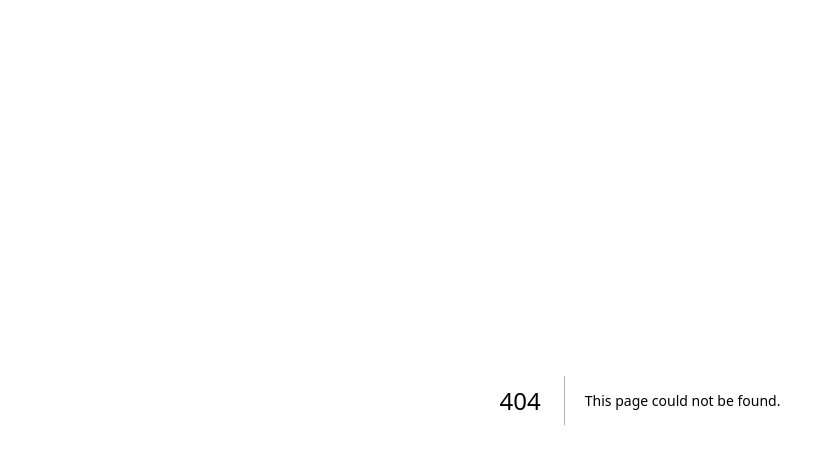
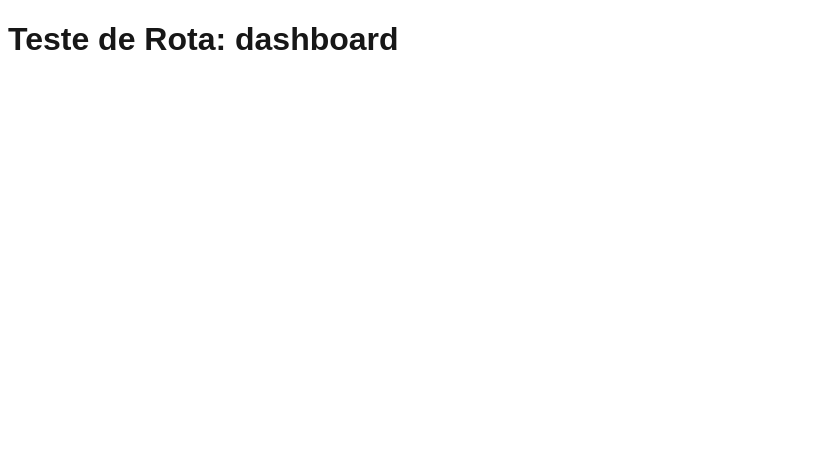
Before and after one commit to flaviane-lima/myfinance, a Next.js app: page /dashboard in a window 1280 px wide. Before the commit this address had no page. Shown: the top 464 px of the page, without its empty margins (0-835 px from the left). Built offline with nearby package versions, Linux system fonts and the light colour scheme.

Commit message:
Cria rota /dashboard para testes temporários

```diff
--- /dev/null
+++ b/src/app/dashboard/page.tsx
@@ -0,0 +1,7 @@
+export default function RelatorioPage() {
+  return (
+    <div>
+      <h1>Teste de Rota: dashboard</h1>
+    </div>
+  );
+}
```
